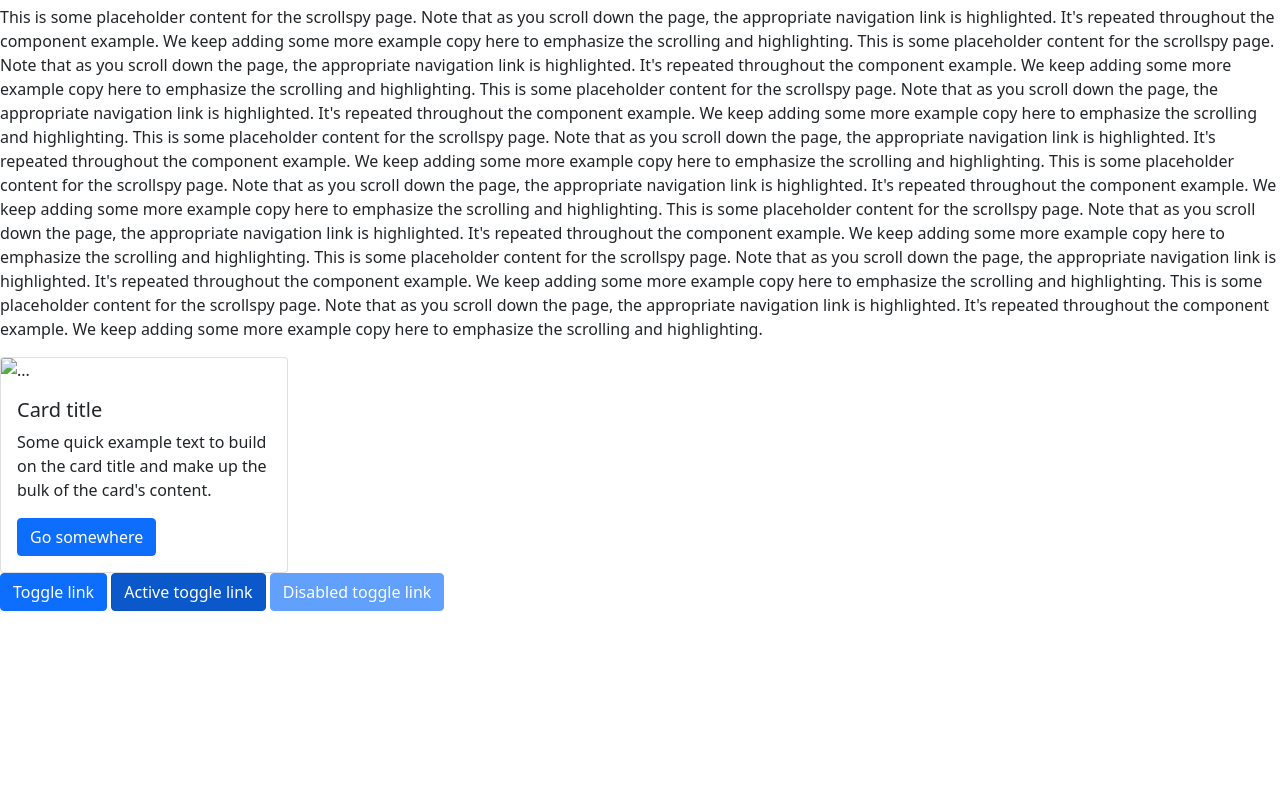
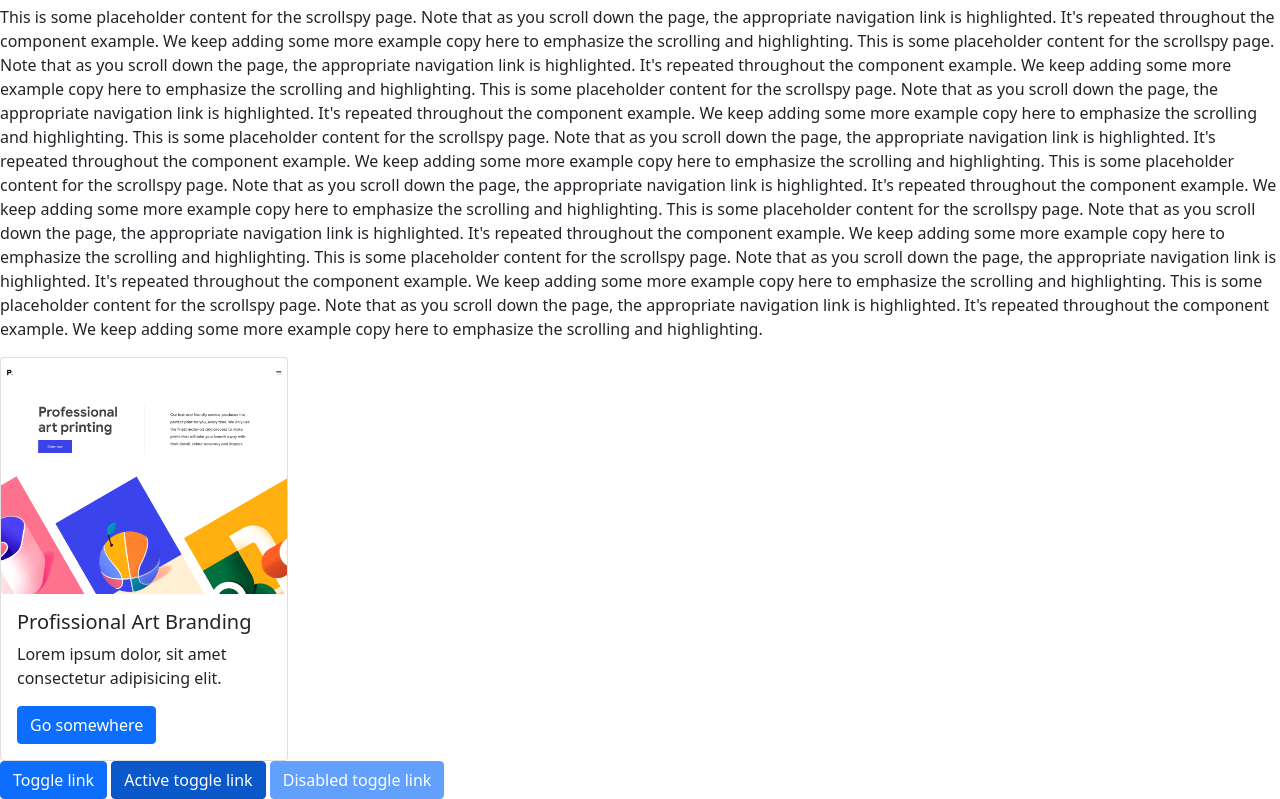
Before and after one commit to amrendrakind/portfolio_bootstrap, a website: page index.html in a window 1280 px wide. Shown: the part 980-1779 px from the top of the page. Before the commit the page ends 1591 px from the top, so only its background shows below. Drawn offline with nearby package versions, Linux system fonts and the light colour scheme.

Commit message:
Modify index.html file

```diff
--- a/index.html
+++ b/index.html
@@ -48,7 +48,7 @@
             data-bs-toggle="modal"
             data-bs-target="#exampleModal"
           >
-            Launch demo modal
+            Modal
           </button>
           <div class="modal" tabindex="-1" id="exampleModal">
             <div class="modal-dialog">
@@ -197,12 +197,11 @@
     </section>
     <section>
       <div class="card">
-        <img src="..." class="card-img-top" alt="..." />
+        <img src="images/Snapshoot-Portfolio1.png" class="card-img-top" alt="..." />
         <div class="card-body">
-          <h5 class="card-title">Card title</h5>
+          <h5 class="card-title">Profissional Art Branding</h5>
           <p class="card-text">
-            Some quick example text to build on the card title and make up the
-            bulk of the card's content.
+            Lorem ipsum dolor, sit amet consectetur adipisicing elit.
           </p>
           <a href="#" class="btn btn-primary">Go somewhere</a>
         </div>
```
Also changed, not shown: images/Snapshoot-Portfolio1.png (added).
